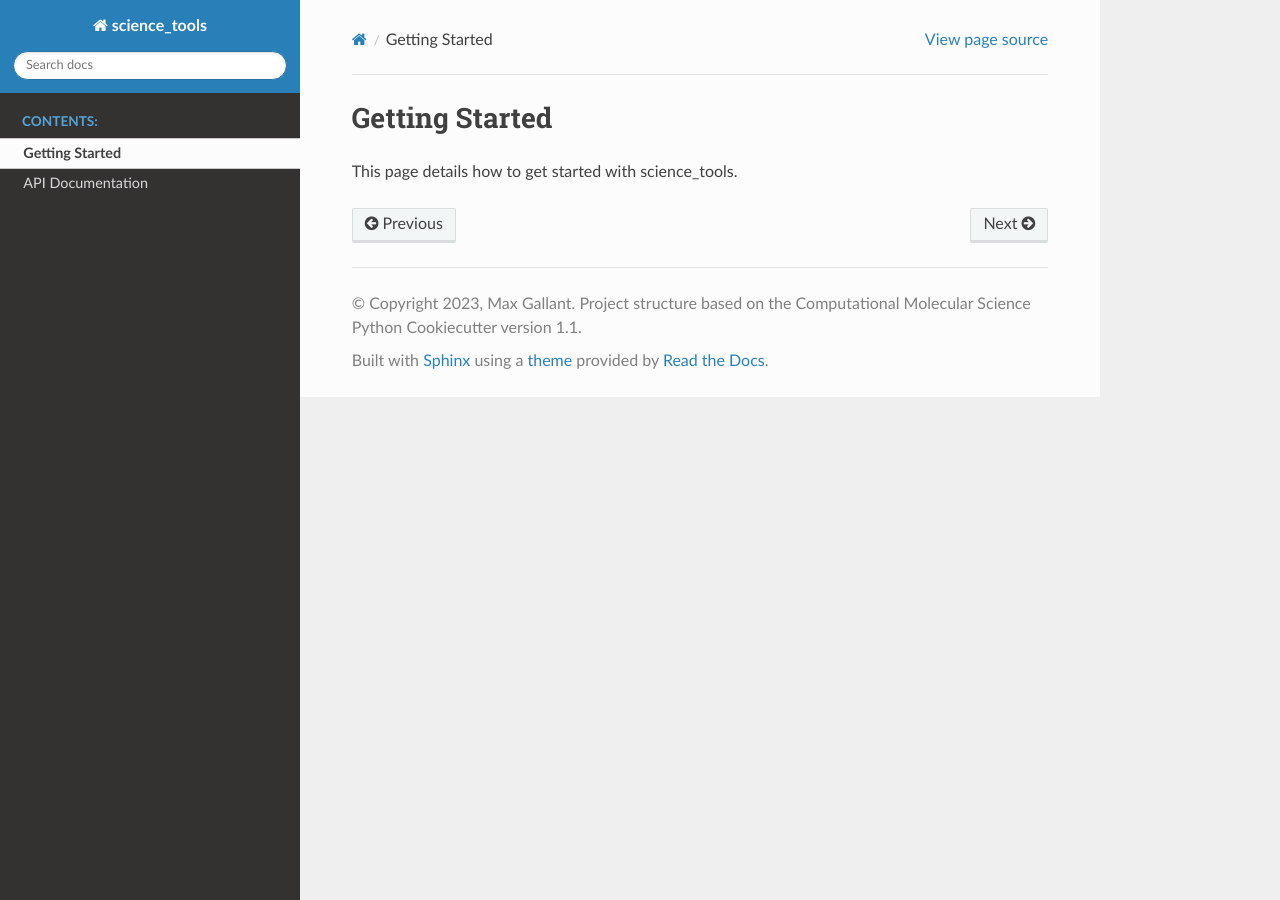
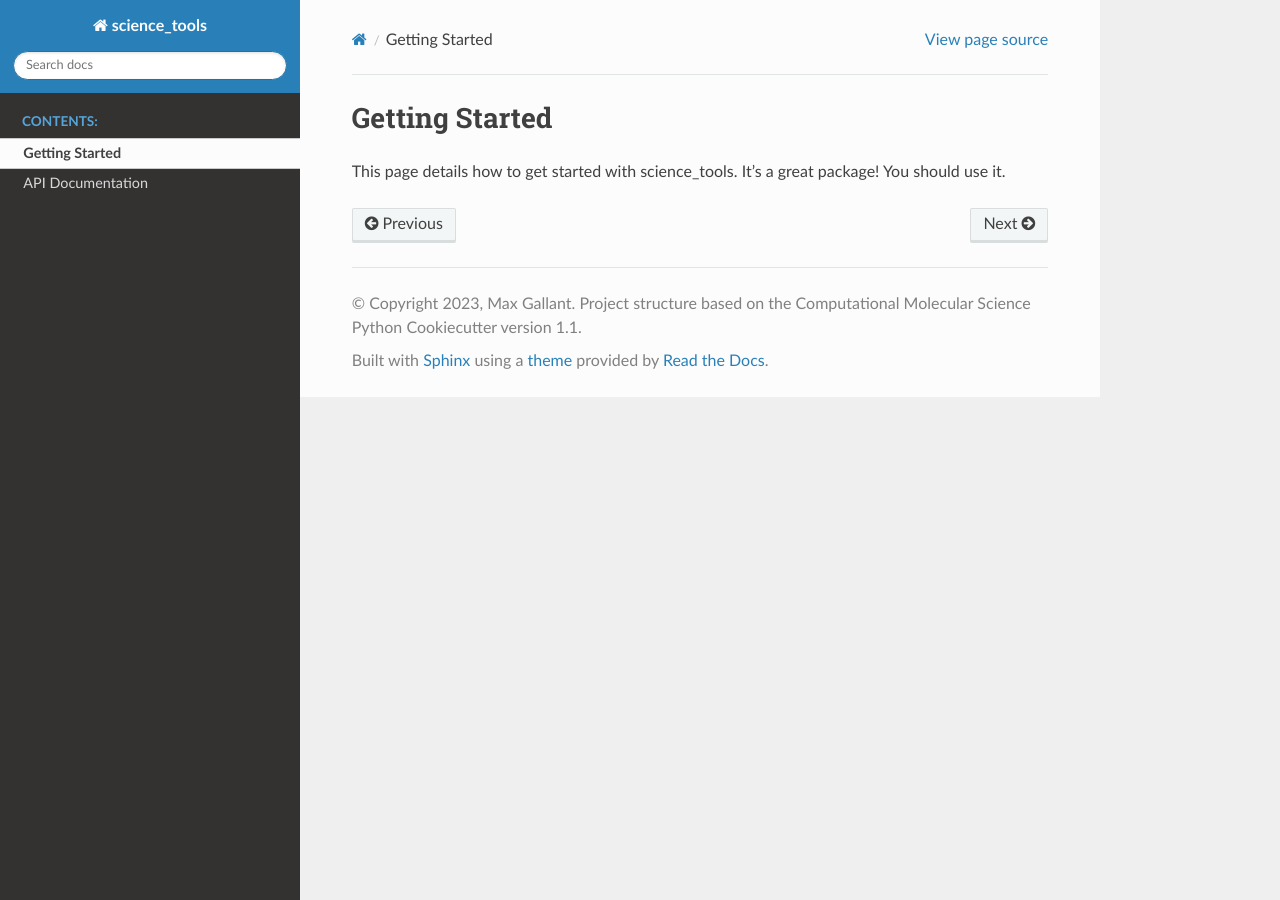
Before and after one commit to mcgalcode/science_tools, a Sphinx documentation site: the page built from docs/getting_started.rst, in a window 1280 px wide. Built offline with Sphinx 7.4.7 and the Read the Docs theme 2.0.0, drawn with Linux system fonts in a browser that asks for light colours; the version number could not be read and is left out.

Commit message:
Add great documentation

```diff
--- /dev/null
+++ b/docs/autosummary/science_tools.canvas.rst
@@ -0,0 +1,6 @@
+science\_tools.canvas
+=====================
+
+.. currentmodule:: science_tools
+
+.. autofunction:: canvas
--- a/docs/getting_started.rst
+++ b/docs/getting_started.rst
@@ -1,4 +1,4 @@
 Getting Started
 ===============
 
-This page details how to get started with science_tools.
+This page details how to get started with science_tools. It's a great package! You should use it.
```
